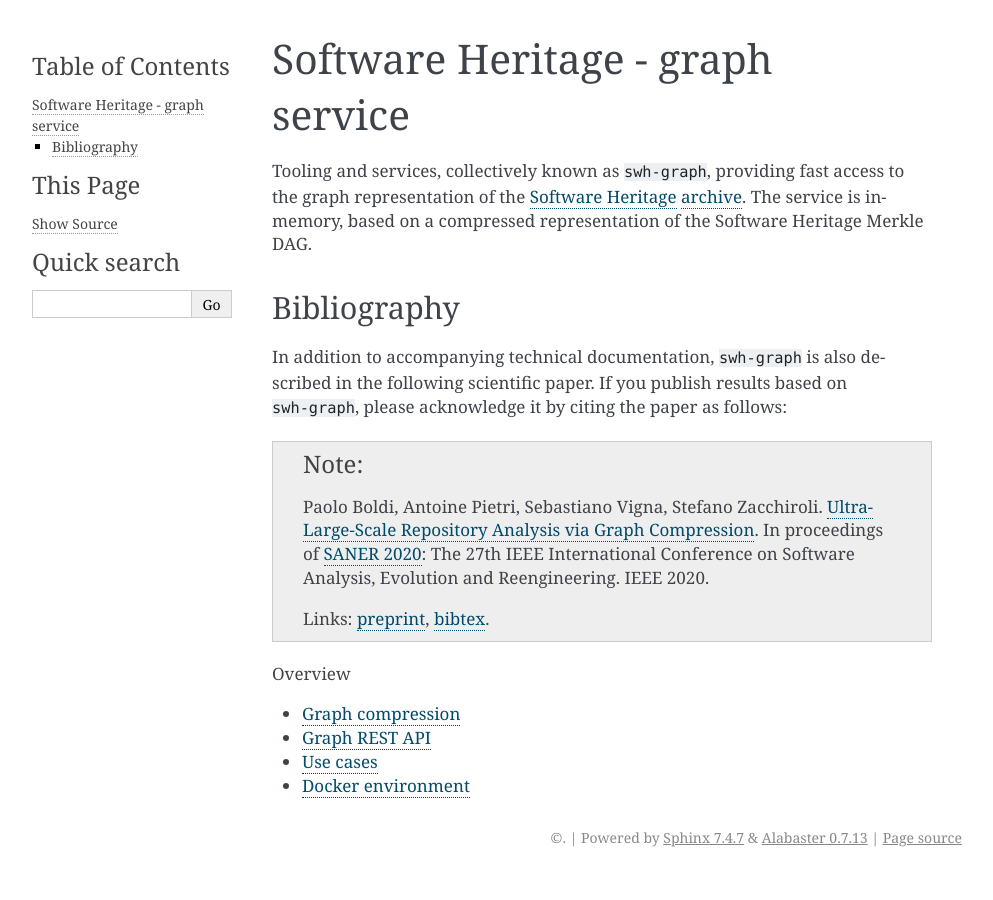
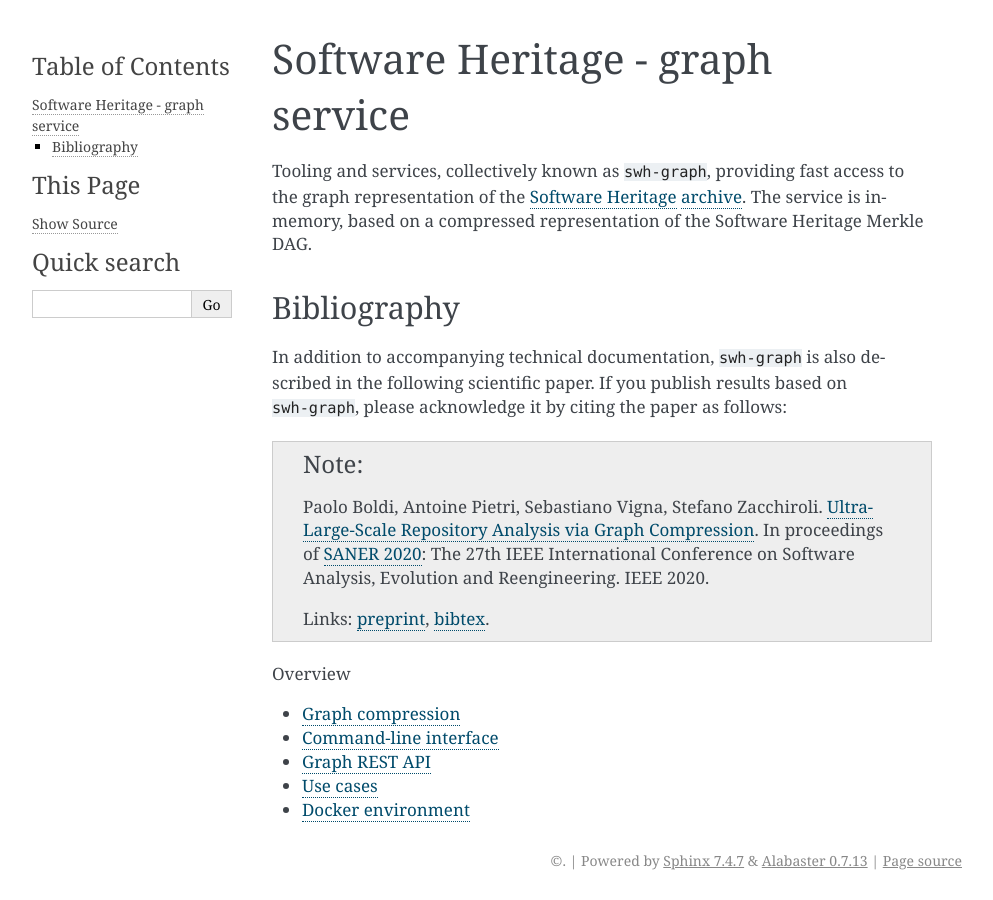
Before and after one commit to SoftwareHeritage/swh-graph, a Sphinx documentation site: the page built from docs/index.rst, in a window 1280 px wide. Shown: the whole page, without its empty margins (148-1141 px from the left). Built offline with Sphinx 7.4.7, drawn with Linux system fonts in a browser that asks for light colours; pages that are not in the unit, such as notebooks, are missing from menus.

Commit message:
doc: document CLI

```diff
--- /dev/null
+++ b/docs/cli.rst
@@ -0,0 +1,6 @@
+Command-line interface
+======================
+
+.. click:: swh.graph.cli:cli
+  :prog: swh graph
+  :show-nested:
--- a/docs/index.rst
+++ b/docs/index.rst
@@ -8,6 +8,7 @@
    :caption: Overview
 
    compression
+   cli
    api
    use-cases
    docker
```
